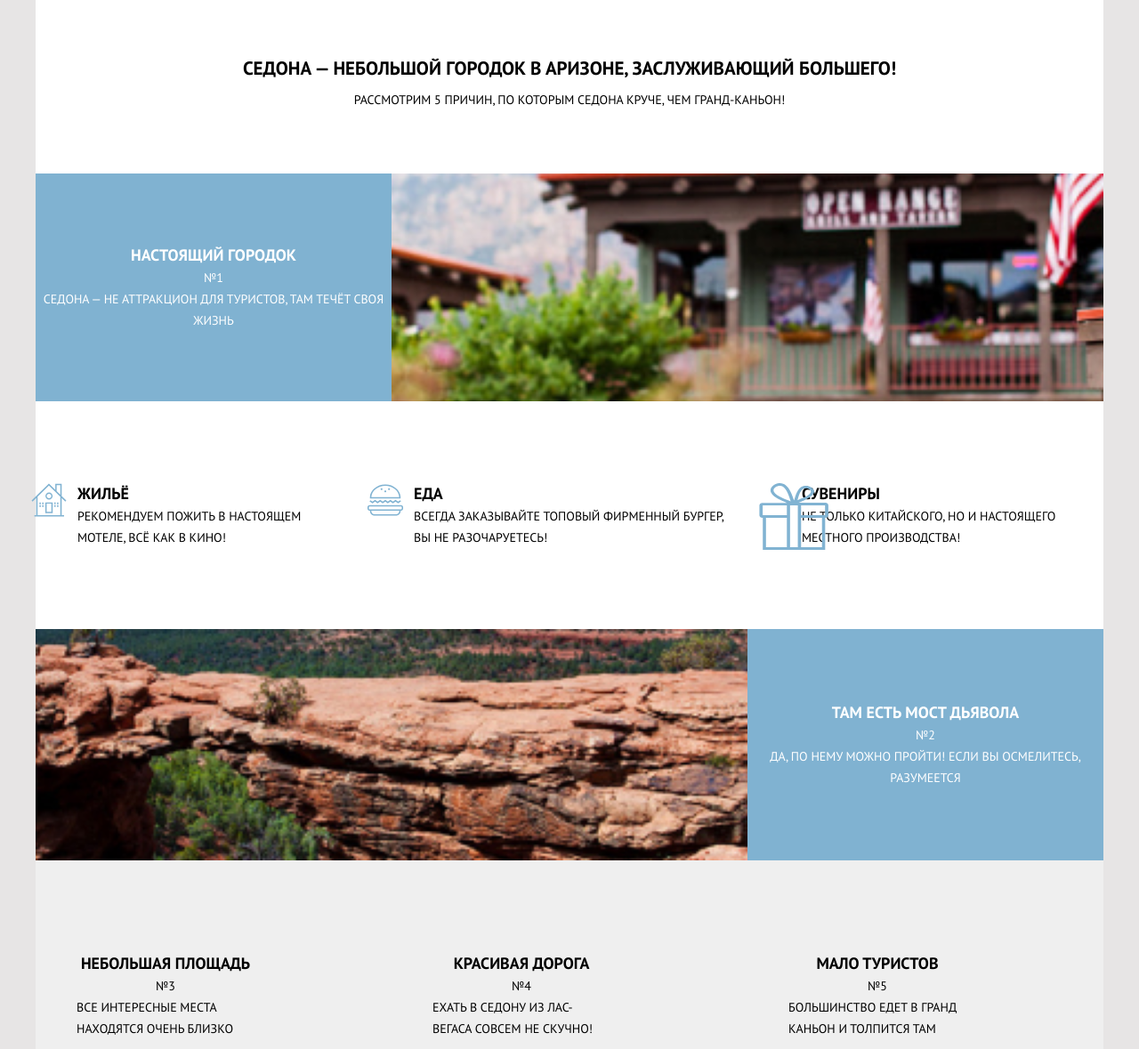
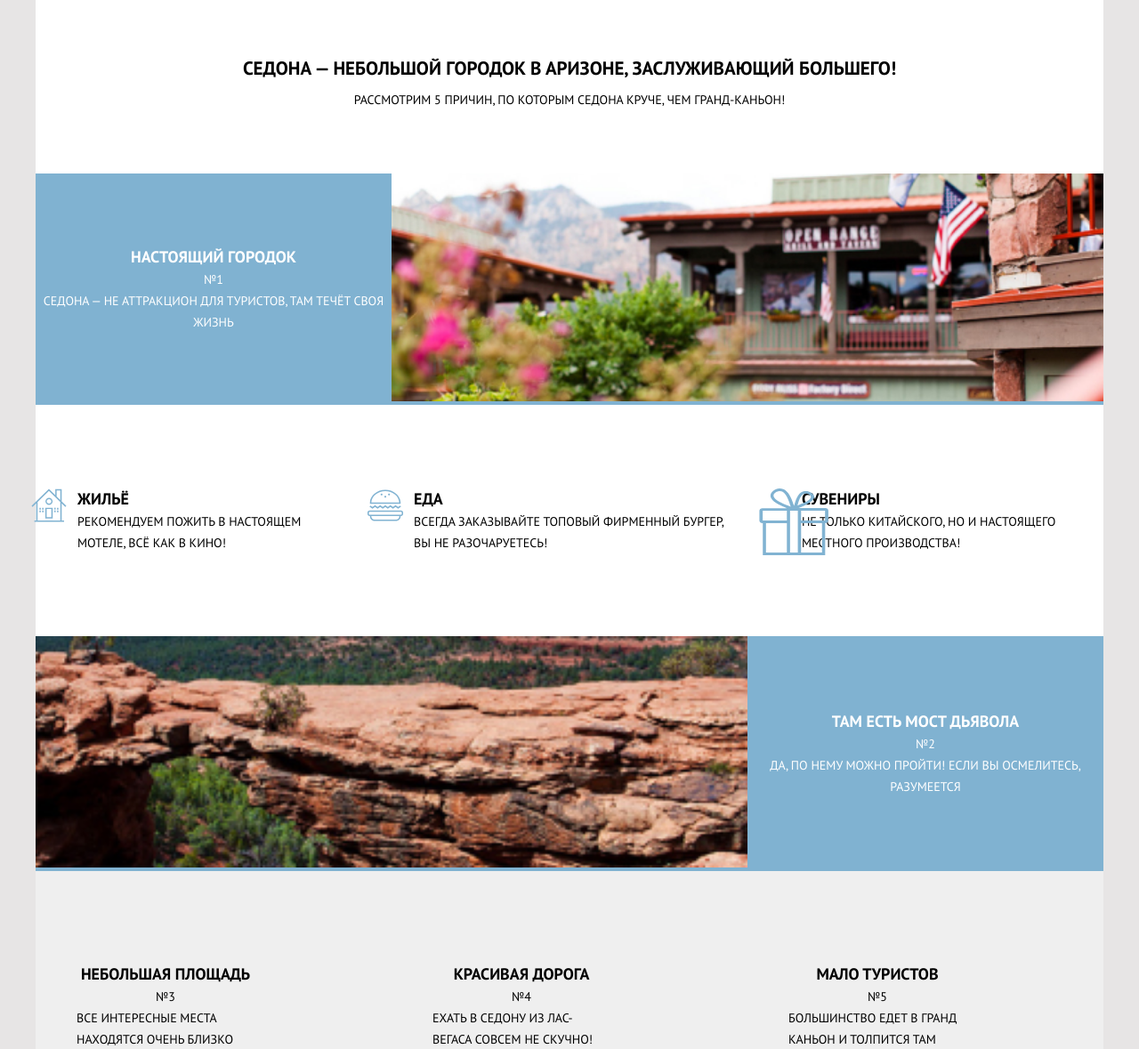
Before and after one commit to htmlacademy-adaptive/1359017-sedona-27, a website: page source/index.html in a window 1280 px wide. Shown: the part 510-1689 px from the top of the page at 89% size. Drawn offline with nearby package versions, Linux system fonts and the light colour scheme; files that its build step writes are made by us from their sources.

Commit message:
Добавляет графику

```diff
--- a/source/index.html
+++ b/source/index.html
@@ -61,7 +61,10 @@
                 <p class="advantages__number">№1</p>
                 <p class="advantages__description">Седона — не аттракцион для туристов,  там течёт своя жизнь</p>
               </div>
+              <picture>
+                <source media="(min-width: 768px)" srcset="img/photo-city@tablet1x.jpg, img/photo-city@tablet2x1x">
               <img class="advantages__photo advantages__photo--city" src="img/Photo-Hotel.jpg" alt="фото вид отеля" width="320" height="260">
+            </picture>
               <ul class="advantages__sublist">
                 <li class="advantages__item advantages__item--white advantages__item--house-icon">
                   <div class="advantages__module">
@@ -89,7 +92,9 @@
                 <p class="advantages__number">№2</p>
                 <p class="advantages__description">Да, по нему можно пройти! Если вы осмелитесь, разумеется</p>
               </div>
-              <img class="advantages__photo advantages__photo--canyon" src="img/photo-bridge.mob.jpg" alt="фото моста" width="320" height="260">
+              <picture>
+                <img class="advantages__photo advantages__photo--canyon" src="img/photo-bridge.mob.jpg" alt="фото моста" width="320" height="260">
+              </picture>
             </li>
             <li class="advantages__item advantages__item--grey">
               <div class="advantages__item-wrapper-extra">
```
Also changed, not shown: source/img/photo-city@1x mob 1.jpg (added), source/img/photo-city@tablet1x.jpg (added), source/img/photo-city@tablet2x1x.jpg (added).
